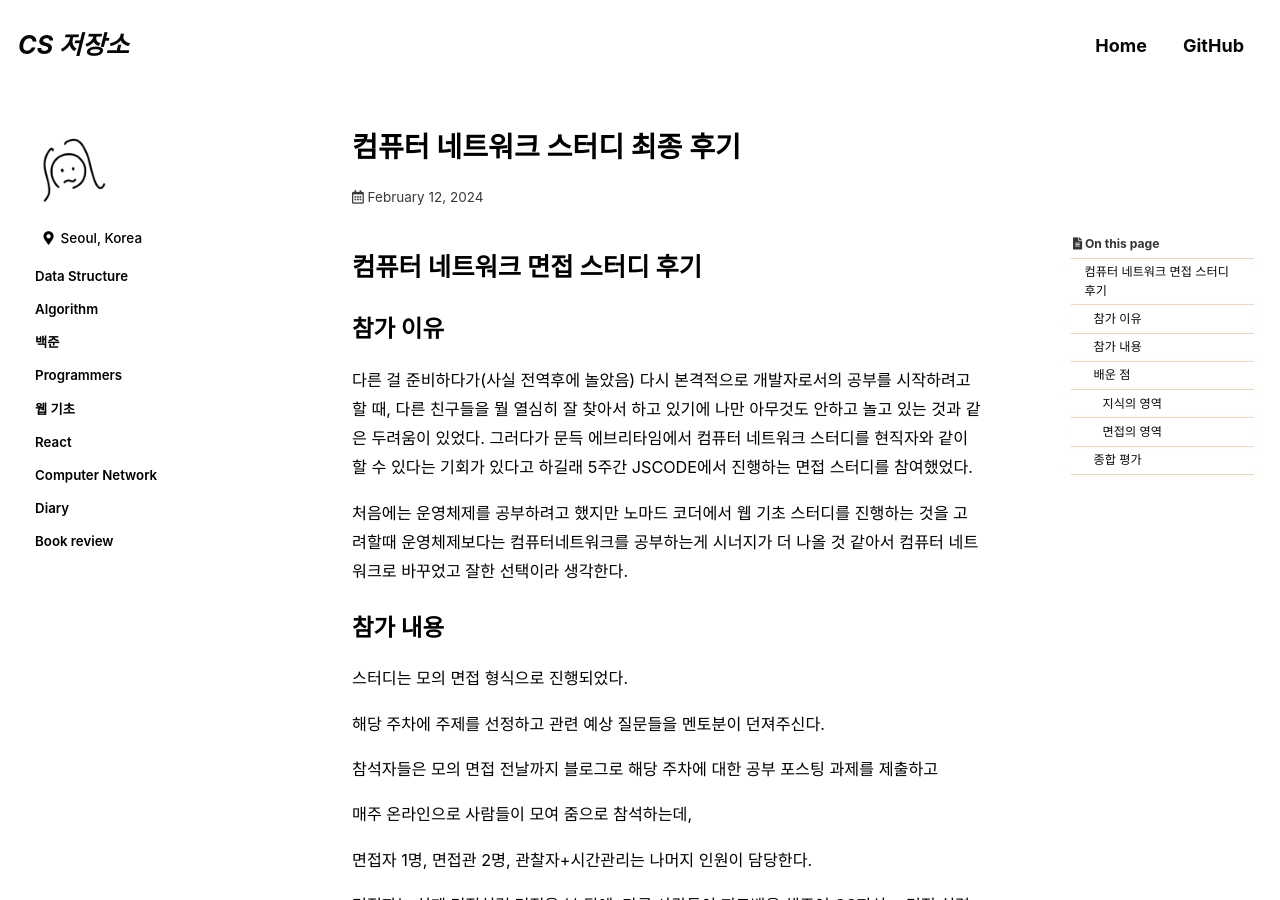
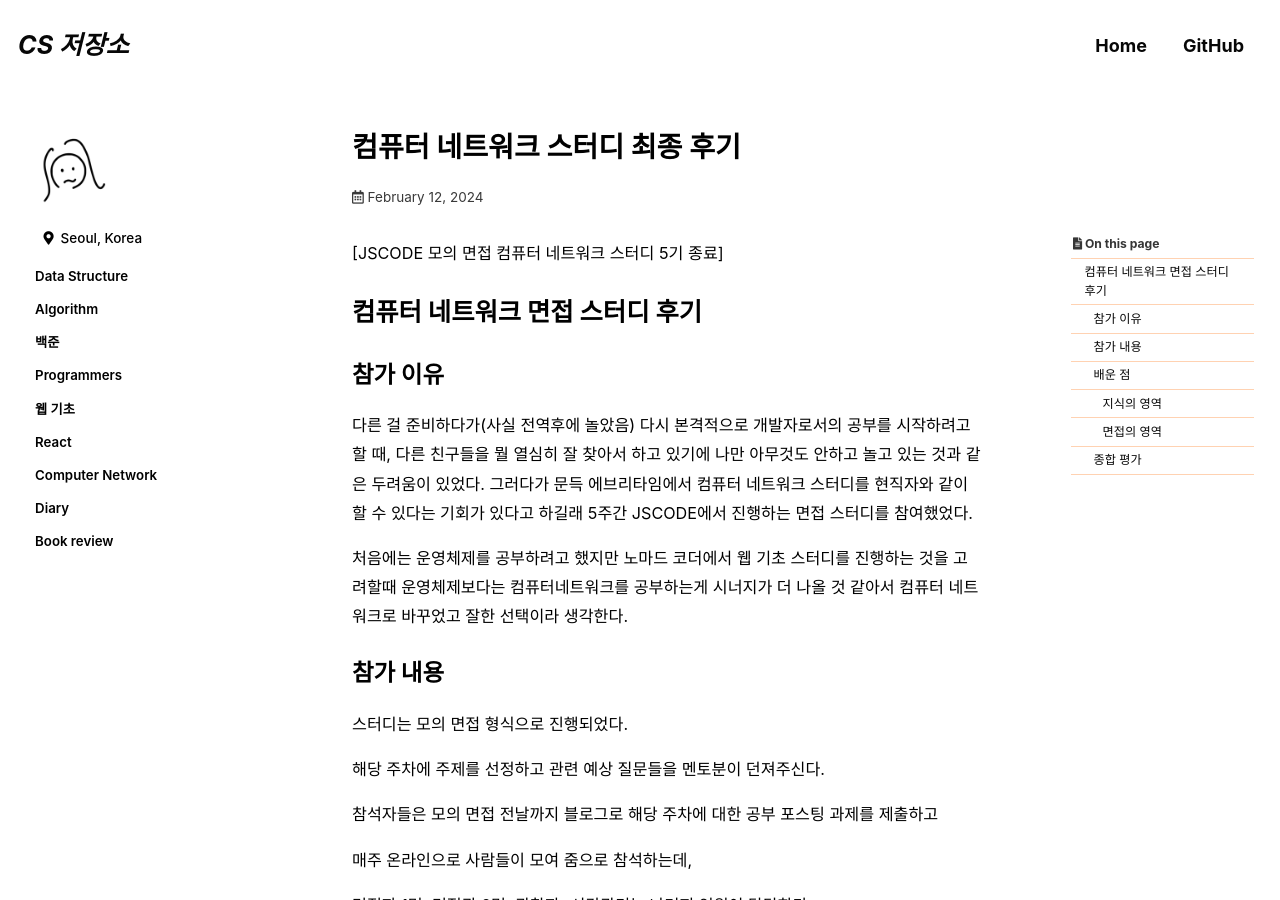
Before and after one commit to forwarder1121/forwarder1121.github.io, a Jekyll site: the page built from _posts/스터디/컴퓨터네트워크/2024-02-12-CNStudyFinal.md, in a window 1280 px wide and 900 px high. Built offline with Jekyll 4.4.1, drawn with Linux system fonts in a browser that asks for light colours; cached includes are drawn as plain includes; some web fonts are replaced; comment, search, counter and statistics services are not loaded.

Commit message:
FIX : spelling

```diff
--- a/_posts/스터디/컴퓨터네트워크/2024-02-12-CNStudyFinal.md
+++ b/_posts/스터디/컴퓨터네트워크/2024-02-12-CNStudyFinal.md
@@ -1,25 +1,19 @@
 ---
 title: "컴퓨터 네트워크 스터디 최종 후기"
-excerpt: "5주간에 걸친 모의 면잡 스터디를 마치며..."
+excerpt: "5주간에 걸친 모의 면접 스터디를 마치며..."
 categories:
   - computerNetwork
 ---
 
-
+[JSCODE 모의 면접 컴퓨터 네트워크 스터디 5기 종료]
 
 # 컴퓨터 네트워크 면접 스터디 후기
-
-
-
-
 
 ## 참가 이유
 
 다른 걸 준비하다가(사실 전역후에 놀았음) 다시 본격적으로 개발자로서의 공부를 시작하려고 할 때, 다른 친구들을 뭘 열심히 잘 찾아서 하고 있기에 나만 아무것도 안하고 놀고 있는 것과 같은 두려움이 있었다. 그러다가 문득 에브리타임에서 컴퓨터 네트워크 스터디를 현직자와 같이 할 수 있다는 기회가 있다고 하길래 5주간 JSCODE에서 진행하는 면접 스터디를 참여했었다.
 
 처음에는 운영체제를 공부하려고 했지만 노마드 코더에서 웹 기초 스터디를 진행하는 것을 고려할때 운영체제보다는 컴퓨터네트워크를 공부하는게 시너지가 더 나올 것 같아서 컴퓨터 네트워크로 바꾸었고 잘한 선택이라 생각한다.
-
-
 
 ## 참가 내용
 
@@ -35,8 +29,6 @@
 
 면접자는 실제 면접처럼 면접을 본 뒤에, 다른 사람들이 피드백을 해주어 CS지식 + 면접 실력을 높일 수 있게 한다.
 
-
-
 ## 배운 점
 
 ### 지식의 영역
@@ -44,8 +36,6 @@
 스터디를 진행하면서 구글이 이렇게나 좋은 교과서인지 몰랐다.
 
 예상 질문하나에 답하기 위해 글 5개 정도는 보았는데, 이렇게 하다 보니까 자연스레 그 개념에 대해 익숙해졌다.
-
-
 
 또한 큰틀은 책을 참고하였는데
 
@@ -60,26 +50,20 @@
 
 따라서 그 뒤에는 끊임없이 꼬리질문을 하며 면접자님이 잘 알고 있는지 되묻는 면접관이 되었던 것 같다.
 
-
-
 나는 초기에 장황하게 말한다는 피드백을 자주 받았었다.
 
 온라인에서 한번 보고 헤어지는 사이여서 더욱 객관적으로 피드백을 받는다는 것이 좋았다.
 
 실제로도 그 뒤로, 두괄식 장황하게 말하지 않는 습관을 가지려고 노력했다.
 
-또한,  말을 버벅거리게도 되었는데 이건 내가 정확히 알지 못해서 그런 듯하다.
+또한, 말을 버벅거리게도 되었는데 이건 내가 정확히 알지 못해서 그런 듯하다.
 
 앞으로 좀 더 공부해야겠다.
-
-
 
 내가 받은 피드백들
 
 > 1. 장황하게 설명함 -> 두괄식으로 말할 것
 > 2. 시선 처리 -> 카메라는 안보는 건 실제 면접에선 상관없으니 pass
-
-
 
 또한 학교에서 진행하게 될 코테 스터디에도 이 방법을 채택하려고 한다.
 
@@ -90,19 +74,9 @@
 
 이 두가지 방식은 매우 효과적인 방식이라 생각한다.
 
-
-
 마지막으로 현직자 멘토분들이 질문을 무척 꼼꼼하고 친철하게 답해주셨는데, 내가 친구들에게 무언가 알려주었을때는 이렇게까지 친절하진 못했었구나.. 라고 반성하기도 하였다.
 
 또한 면접에 참여하는 많은 분들이 현직자나 취준생이여서 그분들처럼 열심히 살기 위해 자극제도 되었다.
-
-
-
-
-
-
-
-
 
 ## 종합 평가
 
@@ -114,8 +88,6 @@
 
 노마드 코더의 웹기초 스터디만을 진행하면서 조금은 설렁해질수 있었던 2024 1분기에 많이 배울 수 있는 사람들과 온라인으로 모의 면접을 진행한 것은 잘한 것이라 생각한다.
 
-
-
 그리고, 스터디에는 OSI 7 layers 중 상위 계층만을 다루었는데 시간 나면 하위 계층들도 공부해보자.
 
 또한 여름방학에 JS 스터디에서 진행하는 데베나 운체 면접 스터디도 참가해보고 싶다.
```
